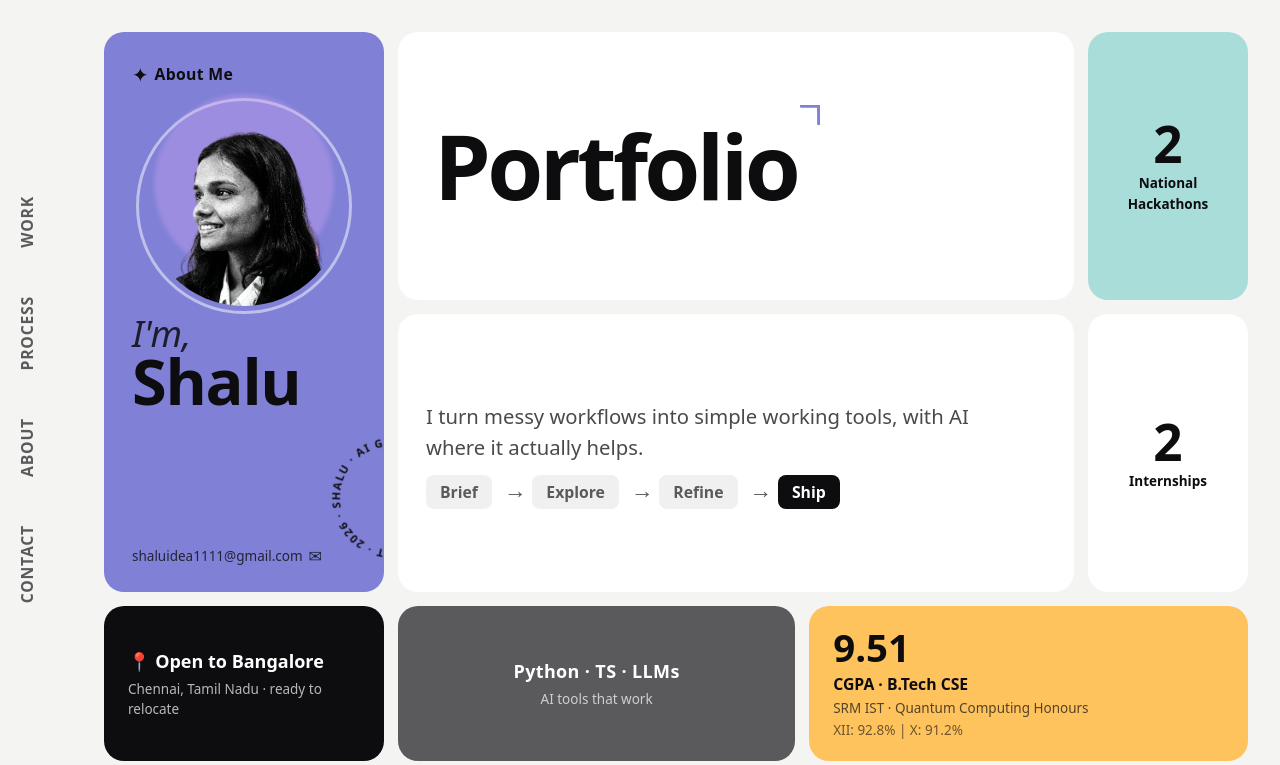
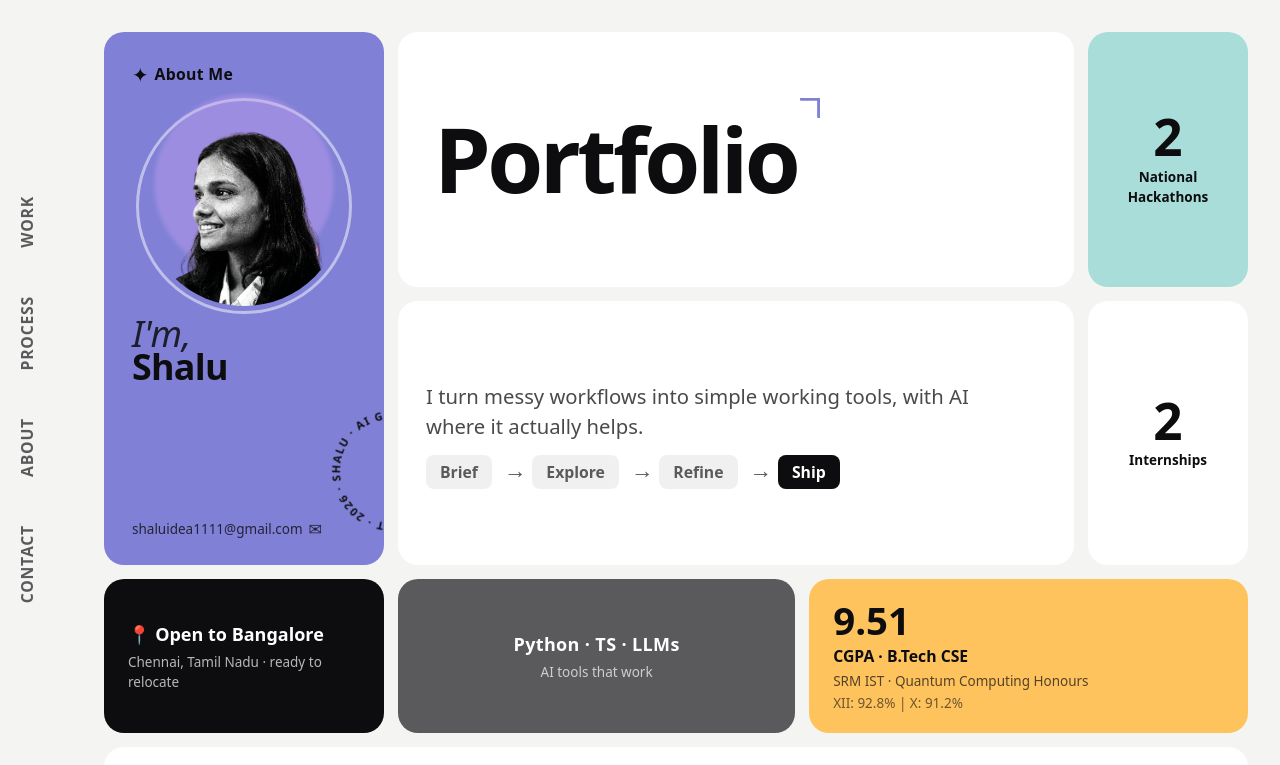
Before and after one commit to shaluidea11/portfolio-1.2, a React (Vite) app: page / in a window 1280 px wide. Shown: the top 765 px of the page. Built offline with nearby package versions, Linux system fonts and the light colour scheme; a web font is replaced by a local one.

Commit message:
fix: adjust identity card styles for improved responsiveness and layout

```diff
--- a/src/index.css
+++ b/src/index.css
@@ -562,6 +562,7 @@ dialog[open] {
 
 .identity-card {
   min-height: 360px;
+  container-type: inline-size;
 }
 
 @media (min-width: 640px) {
@@ -625,13 +626,7 @@ dialog[open] {
 
 /* Identity name — responsive font size */
 .identity-name {
-  font-size: clamp(2rem, 8vw, 3.5rem);
-}
-
-@media (min-width: 640px) {
-  .identity-name {
-    font-size: clamp(2rem, 5vw, 3.5rem);
-  }
+  font-size: clamp(1.5rem, 16cqi, 3.5rem);
 }
 
 /* Identity email — responsive font size */
```
